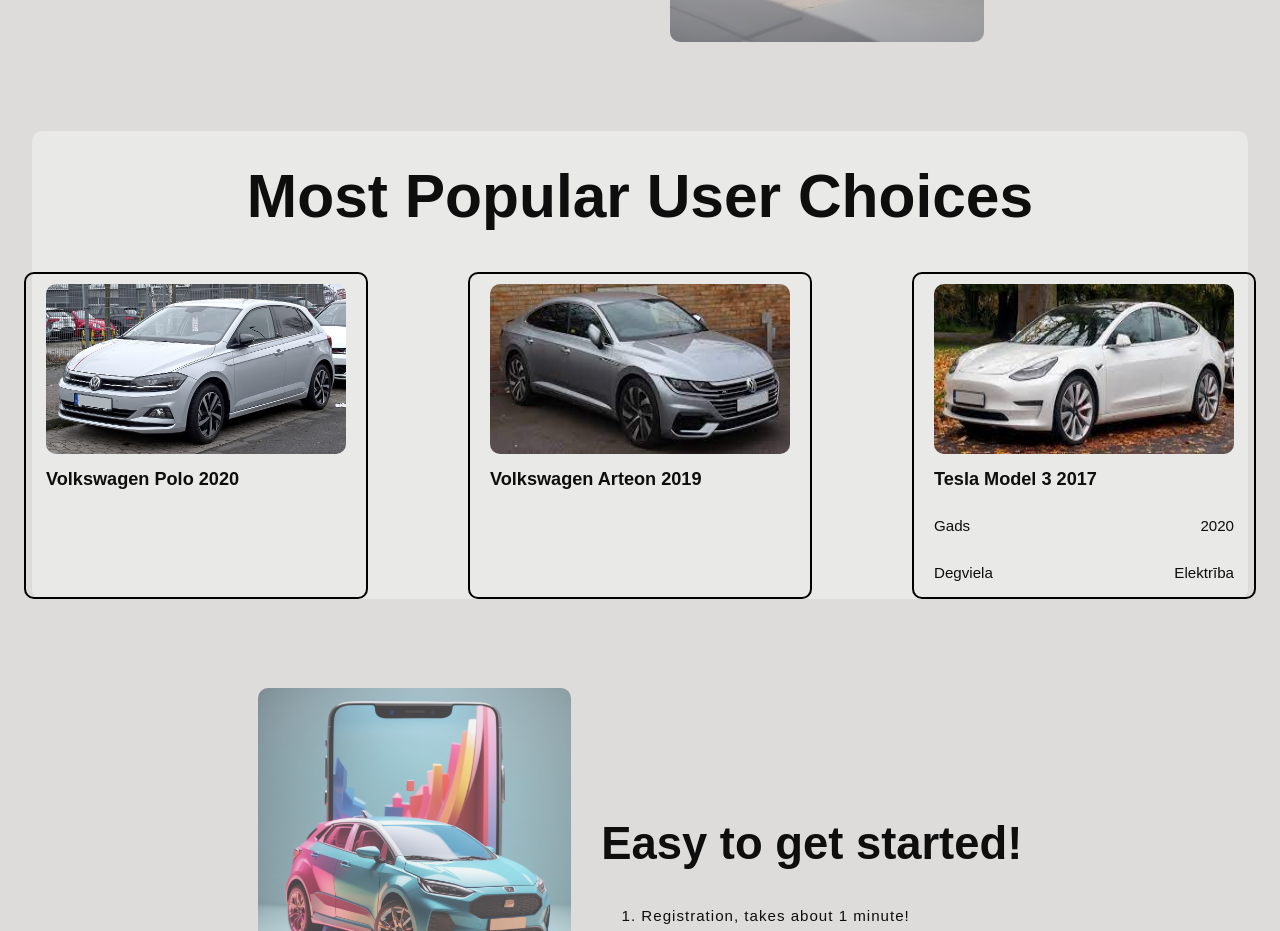
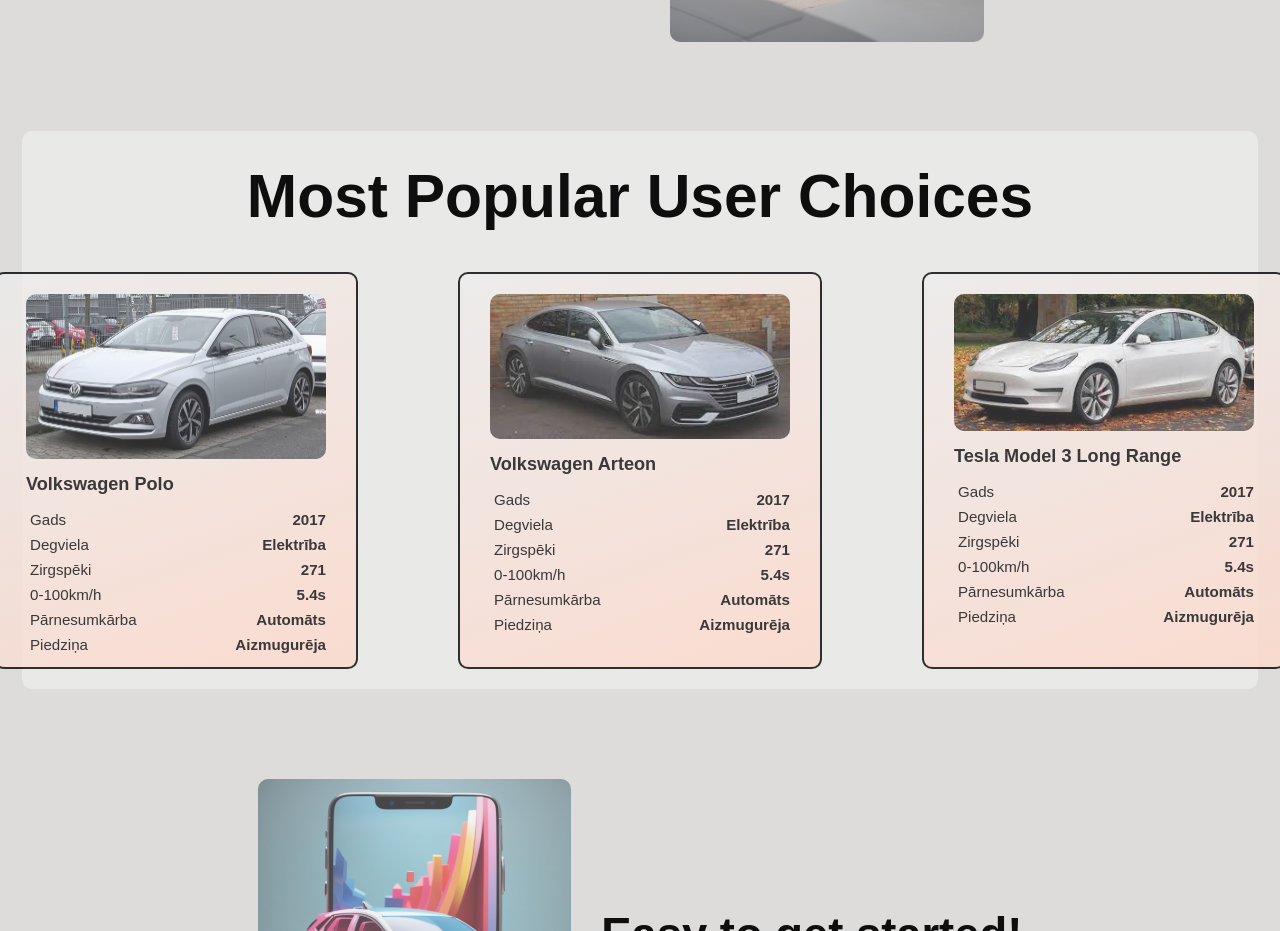
Before and after one commit to Dimitrijevs/baltic-drive-rentals, a Vue app: page / in a window 1280 px wide. Shown: the part 1623-2554 px from the top of the page. Built offline with nearby package versions, Linux system fonts and the light colour scheme.

Commit message:
working on homePage

```diff
--- a/src/views/HomeView.vue
+++ b/src/views/HomeView.vue
@@ -55,26 +55,130 @@
     <div class="user-box">
         <div class="user-box-container">
             <img :src="require('@/assets/vw-polo.jpg')" alt="">
-            <h1>Volkswagen Polo 2020</h1>
-        </div>
-
-        <div class="user-box-container">
-            <img :src="require('@/assets/vw-arteon.jpeg')" alt="">
-            <h1>Volkswagen Arteon 2019</h1>
-        </div>
-
-        <div class="user-box-container">
-            <img :src="require('@/assets/tesla-3.jpeg')" alt="">
-            <h1>Tesla Model 3 2017</h1>
+            <h1>Volkswagen Polo</h1>
             <ul>
                 <li>
                     <p>Gads</p>
-                    <span>2020</span>
+                    <span>2017</span>
                 </li>
                 <li>
                     <p>Degviela</p>
                     <span>Elektrība</span>
                 </li>
+                <!-- <li>
+                    <p>Dzinējs</p>
+                    <span>Elektro dzinējs</span>
+                </li> -->
+                <li>
+                    <p>Zirgspēki</p>
+                    <span>271</span>
+                </li>
+                <li>
+                    <p>0-100km/h</p>
+                    <span>5.4s</span>
+                </li>
+                <li>
+                    <p>Pārnesumkārba</p>
+                    <span>Automāts</span>
+                </li>
+                <li>
+                    <p>Piedziņa</p>
+                    <span>Aizmugurēja</span>
+                </li>
+                <!-- <li>
+                    <p>Virsbūves tips</p>
+                    <span>Sedans</span>
+                </li>
+                <li>
+                    <p>Sēdvietas</p>w
+                    <span>5</span>
+                </li> -->
+            </ul>
+        </div>
+
+        <div class="user-box-container">
+            <img :src="require('@/assets/vw-arteon.jpeg')" alt="">
+            <h1>Volkswagen Arteon</h1>
+            <ul>
+                <li>
+                    <p>Gads</p>
+                    <span>2017</span>
+                </li>
+                <li>
+                    <p>Degviela</p>
+                    <span>Elektrība</span>
+                </li>
+                <!-- <li>
+                    <p>Dzinējs</p>
+                    <span>Elektro dzinējs</span>
+                </li> -->
+                <li>
+                    <p>Zirgspēki</p>
+                    <span>271</span>
+                </li>
+                <li>
+                    <p>0-100km/h</p>
+                    <span>5.4s</span>
+                </li>
+                <li>
+                    <p>Pārnesumkārba</p>
+                    <span>Automāts</span>
+                </li>
+                <li>
+                    <p>Piedziņa</p>
+                    <span>Aizmugurēja</span>
+                </li>
+                <!-- <li>
+                    <p>Virsbūves tips</p>
+                    <span>Sedans</span>
+                </li>
+                <li>
+                    <p>Sēdvietas</p>w
+                    <span>5</span>
+                </li> -->
+            </ul>
+        </div>
+
+        <div class="user-box-container">
+            <img :src="require('@/assets/tesla-3.jpeg')" alt="">
+            <h1>Tesla Model 3 Long Range</h1>
+            <ul>
+                <li>
+                    <p>Gads</p>
+                    <span>2017</span>
+                </li>
+                <li>
+                    <p>Degviela</p>
+                    <span>Elektrība</span>
+                </li>
+                <!-- <li>
+                    <p>Dzinējs</p>
+                    <span>Elektro dzinējs</span>
+                </li> -->
+                <li>
+                    <p>Zirgspēki</p>
+                    <span>271</span>
+                </li>
+                <li>
+                    <p>0-100km/h</p>
+                    <span>5.4s</span>
+                </li>
+                <li>
+                    <p>Pārnesumkārba</p>
+                    <span>Automāts</span>
+                </li>
+                <li>
+                    <p>Piedziņa</p>
+                    <span>Aizmugurēja</span>
+                </li>
+                <!-- <li>
+                    <p>Virsbūves tips</p>
+                    <span>Sedans</span>
+                </li>
+                <li>
+                    <p>Sēdvietas</p>w
+                    <span>5</span>
+                </li> -->
             </ul>
         </div>
     </div>
@@ -233,12 +337,19 @@
     margin: 7% auto;
     background-color: #e9e9e8;
     border-radius: 10px;
+    padding: 0 10px 20px;
   }
 
   .user-choices > h1 {
     text-align: center;
     font-size: 4rem;
     padding-top: 30px;
+    transition: 0.3s;
+    cursor: pointer;
+  }
+
+  .user-choices > h1:hover {
+    color: var(--skin);
   }
 
   .user-choices > .user-box {
@@ -251,6 +362,16 @@
     margin: 0 50px;
     border: 2px solid #000;
     border-radius: 10px;
+    padding: 10px;
+    background: rgb(237,237,237);
+    background: linear-gradient(160deg, rgba(237,237,237,1) 0%, rgba(255,217,203,1) 100%);
+    transition: 0.3s;
+    opacity: 0.8;
+  }
+
+  .user-choices > .user-box > .user-box-container:hover {
+    transform: scale(1.05);
+    opacity: 1;
   }
 
   .user-choices > .user-box > .user-box-container > ul {
@@ -265,16 +386,25 @@
     justify-content: space-between;
   }
 
+  .user-choices > .user-box > .user-box-container > ul > li > p {
+    margin: 4px;
+  }
+
+  .user-choices > .user-box > .user-box-container > ul > li > span {
+    font-weight: bold;
+  }
+
   .user-choices > .user-box > .user-box-container > img {
     width: 300px;
-    height: 170px;
     margin: 10px 20px 0 20px;
     border-radius: 10px;
+    cursor: pointer;
   }
 
   .user-choices > .user-box > .user-box-container > h1 {
     font-size: 1.2rem;
     margin-left: 20px;
+    transition: 0.3s;
   }
 
   .bottom-container {
@@ -295,7 +425,7 @@
 
   .bottom-container > img:hover {
       opacity: 1;
-      transform: scale(1.05);
+      transform: scale(1.03);
   }
 
   .bottom-container > .use-container {
```
